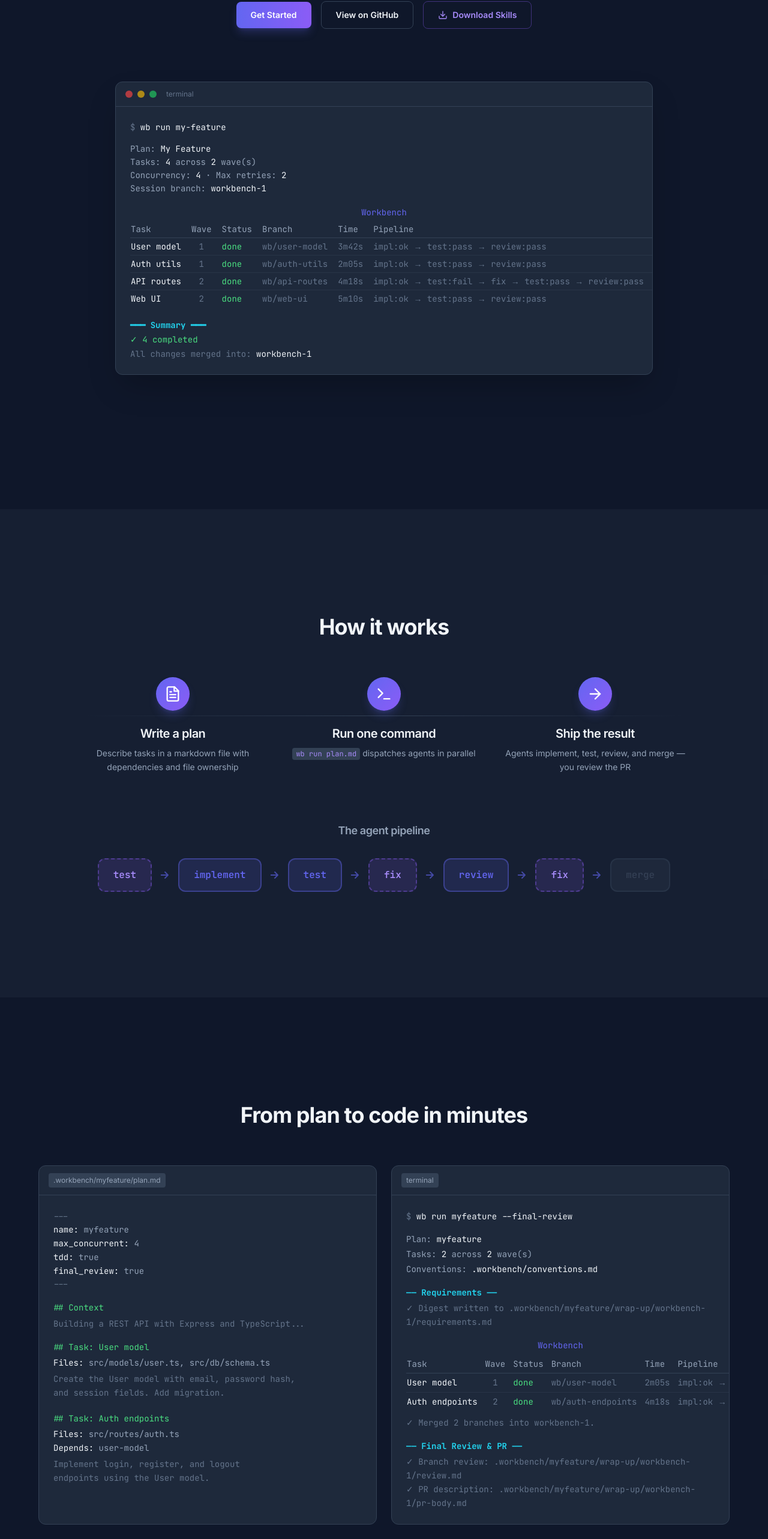
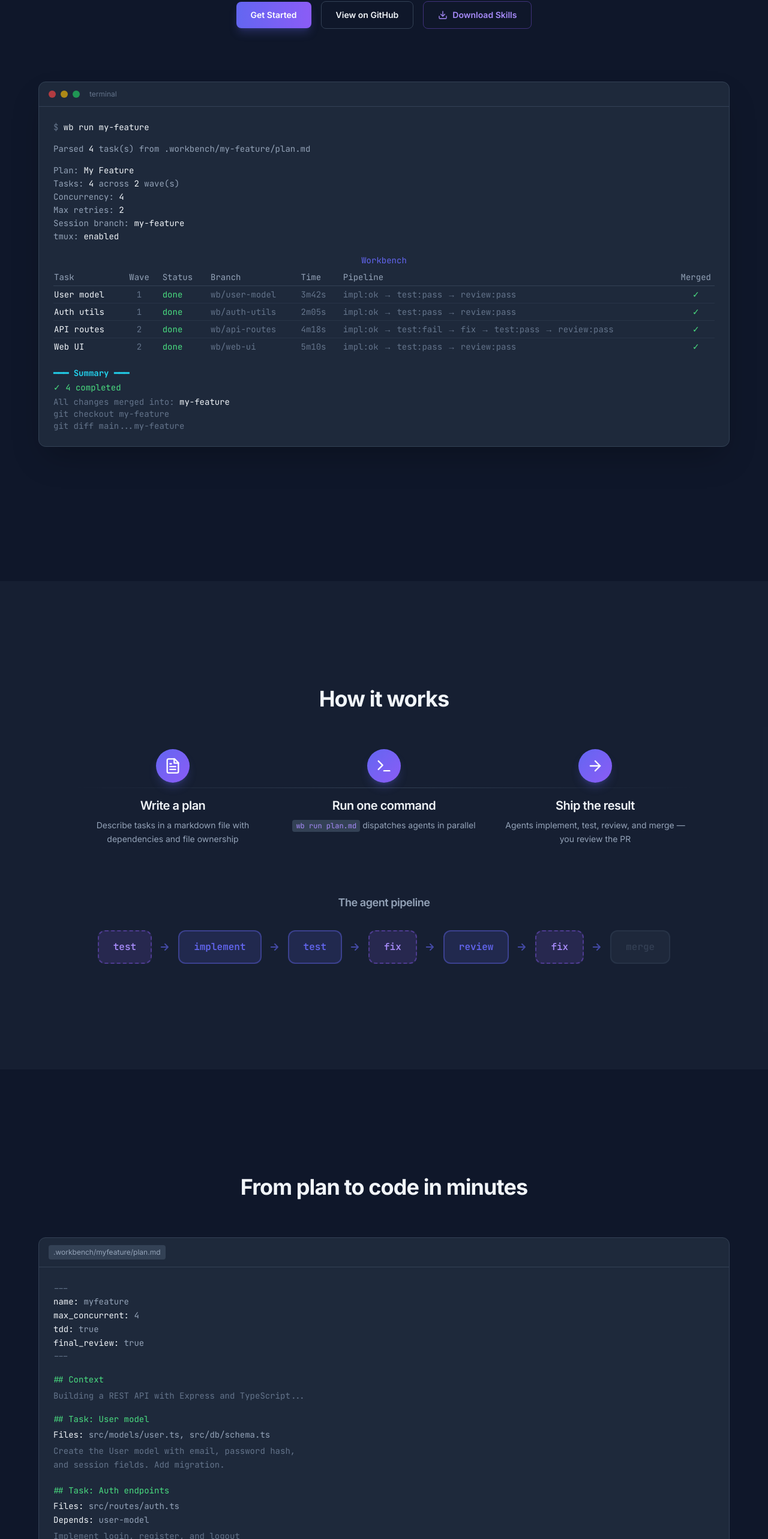
Before and after one commit to duncankmckinnon/wbcli-web, a Next.js app: page / in a window 1280 px wide. Shown: the part 1329-3895 px from the top of the page at 60% size. Built offline with nearby package versions, Linux system fonts and the light colour scheme; no server answers.

Commit message:
hero page updates

```diff
--- a/components/landing/code-example.tsx
+++ b/components/landing/code-example.tsx
@@ -8,8 +8,8 @@ export function CodeExample() {
           </h2>
         </div>
 
-        <div className="mt-16 grid grid-cols-1 gap-6 lg:grid-cols-2">
-          {/* Left panel — plan with frontmatter */}
+        <div className="mt-16 grid grid-cols-1 gap-6">
+          {/* Top panel — plan with frontmatter */}
           <div className="overflow-hidden rounded-xl border border-brand-bg-tertiary bg-brand-bg-secondary">
             <div className="flex items-center border-b border-brand-bg-tertiary px-4 py-3">
               <span className="rounded bg-brand-bg-tertiary px-2 py-1 text-xs text-brand-text-secondary">
@@ -77,7 +77,7 @@ export function CodeExample() {
             </div>
           </div>
 
-          {/* Right panel — terminal */}
+          {/* Bottom panel — terminal */}
           <div className="overflow-hidden rounded-xl border border-brand-bg-tertiary bg-brand-bg-secondary">
             <div className="flex items-center border-b border-brand-bg-tertiary px-4 py-3">
               <span className="rounded bg-brand-bg-tertiary px-2 py-1 text-xs text-brand-text-secondary">
@@ -90,20 +90,25 @@ export function CodeExample() {
                 <span className="text-brand-text-primary">wb run myfeature --final-review</span>
               </div>
 
-              <div className="mt-4 space-y-0.5 text-brand-text-secondary">
-                <div>Plan: <span className="text-brand-text-primary">myfeature</span></div>
-                <div>Tasks: <span className="text-brand-text-primary">2</span> across <span className="text-brand-text-primary">2</span> wave(s)</div>
-                <div>Conventions: <span className="text-brand-text-primary">.workbench/conventions.md</span></div>
+              <div className="mt-4 text-brand-text-secondary">
+                Parsed <span className="text-brand-text-primary">2</span> task(s) from .workbench/myfeature/plan.md
+              </div>
+              <div className="mt-2 space-y-0.5 text-brand-text-muted">
+                <div>{"  "}1. User model <span className="text-brand-text-secondary">(src/models/user.ts, src/db/schema.ts)</span></div>
+                <div>{"  "}2. Auth endpoints <span className="text-brand-text-secondary">(src/routes/auth.ts)</span></div>
               </div>
 
-              <div className="mt-4">
-                <div className="text-cyan-400 font-bold">—— Requirements ——</div>
-                <div className="mt-1 text-brand-text-muted">
-                  ✓ Digest written to .workbench/myfeature/wrap-up/workbench-1/requirements.md
-                </div>
+              <div className="mt-4 space-y-0.5 text-brand-text-secondary">
+                <div>Plan: <span className="text-brand-text-primary">My Feature</span></div>
+                <div>Tasks: <span className="text-brand-text-primary">2</span> across <span className="text-brand-text-primary">2</span> wave(s)</div>
+                <div>Concurrency: <span className="text-brand-text-primary">4</span></div>
+                <div>Max retries: <span className="text-brand-text-primary">2</span></div>
+                <div>Repo: <span className="text-brand-text-primary">~/code/myfeature</span></div>
+                <div>Session branch: <span className="text-brand-text-primary">myfeature</span></div>
+                <div>tmux: <span className="text-brand-text-primary">enabled</span></div>
               </div>
 
-              <div className="mt-4">
+              <div className="mt-5">
                 <div className="text-brand-accent-primary text-center mb-1">Workbench</div>
                 <table className="w-full text-left whitespace-nowrap">
                   <thead>
@@ -124,7 +129,7 @@ export function CodeExample() {
                       <td className="py-1 pr-3 text-green-400">done</td>
                       <td className="py-1 pr-3 text-brand-text-muted">wb/user-model</td>
                       <td className="py-1 pr-3 text-brand-text-muted">2m05s</td>
-                      <td className="py-1 pr-3 text-brand-text-muted">impl:ok → test:pass → review:pass</td>
+                      <td className="py-1 pr-3 text-brand-text-muted">test:fail → impl:ok → test:pass → review:pass</td>
                       <td className="py-1 text-green-400 text-center">✓</td>
                     </tr>
                     <tr>
@@ -133,24 +138,55 @@ export function CodeExample() {
                       <td className="py-1 pr-3 text-green-400">done</td>
                       <td className="py-1 pr-3 text-brand-text-muted">wb/auth-endpoints</td>
                       <td className="py-1 pr-3 text-brand-text-muted">4m18s</td>
-                      <td className="py-1 pr-3 text-brand-text-muted">impl:ok → test:fail → fix → test:pass → review:pass</td>
+                      <td className="py-1 pr-3 text-brand-text-muted">test:fail → impl:ok → test:fail → fix → test:pass → review:pass</td>
                       <td className="py-1 text-green-400 text-center">✓</td>
                     </tr>
                   </tbody>
                 </table>
-                <div className="mt-2 text-brand-text-muted">
-                  {"  "}✓ Merged 2 branches into workbench-1.
-                </div>
               </div>
 
-              <div className="mt-4">
-                <div className="text-cyan-400 font-bold">—— Final Review & PR ——</div>
+              <div className="mt-5">
+                <div className="text-cyan-400 font-bold">━━━ Summary ━━━</div>
+                <div className="mt-1 text-green-400">{"  "}✓ 2 completed</div>
                 <div className="mt-1 text-brand-text-muted">
-                  ✓ Branch review: .workbench/myfeature/wrap-up/workbench-1/review.md
+                  All changes merged into: <span className="text-brand-text-primary">myfeature</span>
                 </div>
-                <div className="text-brand-text-muted">
-                  ✓ PR description: .workbench/myfeature/wrap-up/workbench-1/pr-body.md
-                </div>
+                <div className="text-brand-text-muted">{"  "}git checkout myfeature</div>
+                <div className="text-brand-text-muted">{"  "}git diff main...myfeature</div>
+              </div>
+
+              <div className="mt-5">
+                <div className="text-brand-accent-primary text-center mb-1">Post-task agents</div>
+                <table className="w-full text-left whitespace-nowrap">
+                  <thead>
+                    <tr className="border-b border-brand-bg-tertiary text-brand-text-secondary">
+                      <th className="py-1 pr-3 font-normal">Agent</th>
+                      <th className="py-1 pr-3 font-normal">Status</th>
+                      <th className="py-1 pr-3 font-normal">Time</th>
+                      <th className="py-1 font-normal">Output / Note</th>
+                    </tr>
+                  </thead>
+                  <tbody>
+                    <tr className="border-b border-brand-bg-tertiary/50">
+                      <td className="py-1 pr-3 text-brand-text-primary">Summarizer</td>
+                      <td className="py-1 pr-3 text-green-400">done</td>
+                      <td className="py-1 pr-3 text-brand-text-muted">1m40s</td>
+                      <td className="py-1 text-brand-text-muted">.workbench/myfeature/wrap-up/myfeature/requirements.md</td>
+                    </tr>
+                    <tr className="border-b border-brand-bg-tertiary/50">
+                      <td className="py-1 pr-3 text-brand-text-primary">Branch reviewer</td>
+                      <td className="py-1 pr-3 text-green-400">done</td>
+                      <td className="py-1 pr-3 text-brand-text-muted">3m20s</td>
+                      <td className="py-1 text-brand-text-muted">.workbench/myfeature/wrap-up/myfeature/review.md</td>
+                    </tr>
+                    <tr>
+                      <td className="py-1 pr-3 text-brand-text-primary">PR writer</td>
+                      <td className="py-1 pr-3 text-green-400">done</td>
+                      <td className="py-1 pr-3 text-brand-text-muted">0m52s</td>
+                      <td className="py-1 text-brand-text-muted">https://github.com/you/myfeature/pull/42</td>
+                    </tr>
+                  </tbody>
+                </table>
               </div>
             </div>
           </div>
--- a/components/landing/features.tsx
+++ b/components/landing/features.tsx
@@ -1,4 +1,18 @@
 const features = [
+  {
+    icon: (
+      <svg xmlns="http://www.w3.org/2000/svg" width="24" height="24" viewBox="0 0 24 24" fill="none" stroke="currentColor" strokeWidth="2" strokeLinecap="round" strokeLinejoin="round">
+        <path d="m12 3-1.9 5.8a2 2 0 0 1-1.3 1.3L3 12l5.8 1.9a2 2 0 0 1 1.3 1.3L12 21l1.9-5.8a2 2 0 0 1 1.3-1.3L21 12l-5.8-1.9a2 2 0 0 1-1.3-1.3L12 3Z" />
+        <path d="M5 3v4" />
+        <path d="M19 17v4" />
+        <path d="M3 5h4" />
+        <path d="M17 19h4" />
+      </svg>
+    ),
+    title: "Agent Skills",
+    description:
+      "Bundled skills let your agent develop plans and guide the whole process — install workbench, write plans, configure agents, and generate conventions",
+  },
   {
     icon: (
       <svg xmlns="http://www.w3.org/2000/svg" width="24" height="24" viewBox="0 0 24 24" fill="none" stroke="currentColor" strokeWidth="2" strokeLinecap="round" strokeLinejoin="round">
@@ -15,41 +29,6 @@ const features = [
   {
     icon: (
       <svg xmlns="http://www.w3.org/2000/svg" width="24" height="24" viewBox="0 0 24 24" fill="none" stroke="currentColor" strokeWidth="2" strokeLinecap="round" strokeLinejoin="round">
-        <path d="M22 12h-4l-3 9L9 3l-3 9H2" />
-      </svg>
-    ),
-    title: "Parallel Execution",
-    description:
-      "Independent tasks run simultaneously in isolated git worktrees, ordered into waves by their dependencies",
-  },
-  {
-    icon: (
-      <svg xmlns="http://www.w3.org/2000/svg" width="24" height="24" viewBox="0 0 24 24" fill="none" stroke="currentColor" strokeWidth="2" strokeLinecap="round" strokeLinejoin="round">
-        <path d="M14.5 2H6a2 2 0 0 0-2 2v16a2 2 0 0 0 2 2h12a2 2 0 0 0 2-2V7.5L14.5 2z" />
-        <polyline points="14 2 14 8 20 8" />
-        <path d="m9 15 2 2 4-4" />
-      </svg>
-    ),
-    title: "TDD Mode",
-    description:
-      "Tests first, implementation second — built into the pipeline",
-  },
-  {
-    icon: (
-      <svg xmlns="http://www.w3.org/2000/svg" width="24" height="24" viewBox="0 0 24 24" fill="none" stroke="currentColor" strokeWidth="2" strokeLinecap="round" strokeLinejoin="round">
-        <path d="M4 19.5A2.5 2.5 0 0 1 6.5 17H20" />
-        <path d="M6.5 2H20v20H6.5A2.5 2.5 0 0 1 4 19.5v-15A2.5 2.5 0 0 1 6.5 2z" />
-        <path d="M9 7h7" />
-        <path d="M9 11h7" />
-      </svg>
-    ),
-    title: "Shared Conventions",
-    description:
-      "One conventions file at .workbench/conventions.md every plan inherits — house style for every agent",
-  },
-  {
-    icon: (
-      <svg xmlns="http://www.w3.org/2000/svg" width="24" height="24" viewBox="0 0 24 24" fill="none" stroke="currentColor" strokeWidth="2" strokeLinecap="round" strokeLinejoin="round">
         <path d="M9 11l3 3L22 4" />
         <path d="M21 12v7a2 2 0 0 1-2 2H5a2 2 0 0 1-2-2V5a2 2 0 0 1 2-2h11" />
       </svg>
@@ -57,6 +36,16 @@ const features = [
     title: "Automated Review & PRs",
     description:
       "Requirements digest up front, branch review at the end, and a polished pull request description on completion",
+  },
+  {
+    icon: (
+      <svg xmlns="http://www.w3.org/2000/svg" width="24" height="24" viewBox="0 0 24 24" fill="none" stroke="currentColor" strokeWidth="2" strokeLinecap="round" strokeLinejoin="round">
+        <path d="M22 12h-4l-3 9L9 3l-3 9H2" />
+      </svg>
+    ),
+    title: "Parallel Execution",
+    description:
+      "Independent tasks run simultaneously in isolated git worktrees, ordered into waves by their dependencies",
   },
   {
     icon: (
@@ -74,22 +63,53 @@ const features = [
       <svg xmlns="http://www.w3.org/2000/svg" width="24" height="24" viewBox="0 0 24 24" fill="none" stroke="currentColor" strokeWidth="2" strokeLinecap="round" strokeLinejoin="round">
         <path d="M14.5 2H6a2 2 0 0 0-2 2v16a2 2 0 0 0 2 2h12a2 2 0 0 0 2-2V7.5L14.5 2z" />
         <polyline points="14 2 14 8 20 8" />
+        <path d="m9 15 2 2 4-4" />
+      </svg>
+    ),
+    title: "TDD Mode",
+    description:
+      "Tests first, implementation second — built into the pipeline",
+  },
+  {
+    icon: (
+      <svg xmlns="http://www.w3.org/2000/svg" width="24" height="24" viewBox="0 0 24 24" fill="none" stroke="currentColor" strokeWidth="2" strokeLinecap="round" strokeLinejoin="round">
+        <path d="M14.5 2H6a2 2 0 0 0-2 2v16a2 2 0 0 0 2 2h12a2 2 0 0 0 2-2V7.5L14.5 2z" />
+        <polyline points="14 2 14 8 20 8" />
         <path d="M10 13h4" />
         <path d="M10 17h4" />
       </svg>
     ),
     title: "Plans by Name",
-    description:
-      "Reference a plan by name with wb run myfeature — frontmatter configures the run and every artifact lives in .workbench/myfeature/",
+    description: (
+      <>
+        Reference plans by name during runs (
+        <span className="whitespace-nowrap">wb run &lt;plan-name&gt;</span>) —
+        frontmatter configures the run, and every artifact lives in{" "}
+        <span className="whitespace-nowrap">.workbench/&lt;plan-name&gt;/</span>
+      </>
+    ),
   },
   {
     icon: (
       <svg xmlns="http://www.w3.org/2000/svg" width="24" height="24" viewBox="0 0 24 24" fill="none" stroke="currentColor" strokeWidth="2" strokeLinecap="round" strokeLinejoin="round">
-        <path d="M7 16V4M17 8v12" />
-        <path d="M3 12h4" />
-        <path d="M17 12h4" />
-        <path d="m7 4-3 4 3 4" />
-        <path d="m17 20 3-4-3-4" />
+        <path d="M4 19.5A2.5 2.5 0 0 1 6.5 17H20" />
+        <path d="M6.5 2H20v20H6.5A2.5 2.5 0 0 1 4 19.5v-15A2.5 2.5 0 0 1 6.5 2z" />
+        <path d="M9 7h7" />
+        <path d="M9 11h7" />
+      </svg>
+    ),
+    title: "Shared Conventions",
+    description:
+      "Add or generate a conventions.md in your .workbench folder so every plan inherits the same instructions for style, formatting, and more",
+  },
+  {
+    icon: (
+      <svg xmlns="http://www.w3.org/2000/svg" width="24" height="24" viewBox="0 0 24 24" fill="none" stroke="currentColor" strokeWidth="2" strokeLinecap="round" strokeLinejoin="round">
+        <circle cx="6" cy="6" r="3" />
+        <circle cx="18" cy="6" r="3" />
+        <circle cx="6" cy="18" r="3" />
+        <path d="M6 9v6" />
+        <path d="M18 9c0 6-6 9-9 9" />
       </svg>
     ),
     title: "Auto-Merge",
--- a/components/landing/hero.tsx
+++ b/components/landing/hero.tsx
@@ -87,7 +87,7 @@ export function Hero() {
       </div>
 
       {/* Terminal mockup */}
-      <div className="hero-fade mx-auto mt-16 max-w-4xl">
+      <div className="hero-fade mx-auto mt-16 max-w-6xl">
         <div className="overflow-hidden rounded-xl border border-brand-bg-tertiary bg-brand-bg-secondary shadow-2xl">
           {/* Terminal header */}
           <div className="flex items-center gap-2 border-b border-brand-bg-tertiary px-4 py-3">
@@ -104,12 +104,19 @@ export function Hero() {
               <span className="text-brand-text-muted">$</span> wb run my-feature
             </div>
 
+            {/* Parsed */}
+            <div className="mt-4 text-brand-text-secondary">
+              Parsed <span className="text-brand-text-primary">4</span> task(s) from .workbench/my-feature/plan.md
+            </div>
+
             {/* Plan info */}
             <div className="mt-4 space-y-0.5 text-brand-text-secondary">
               <div>Plan: <span className="text-brand-text-primary">My Feature</span></div>
               <div>Tasks: <span className="text-brand-text-primary">4</span> across <span className="text-brand-text-primary">2</span> wave(s)</div>
-              <div>Concurrency: <span className="text-brand-text-primary">4</span> · Max retries: <span className="text-brand-text-primary">2</span></div>
-              <div>Session branch: <span className="text-brand-text-primary">workbench-1</span></div>
+              <div>Concurrency: <span className="text-brand-text-primary">4</span></div>
+              <div>Max retries: <span className="text-brand-text-primary">2</span></div>
+              <div>Session branch: <span className="text-brand-text-primary">my-feature</span></div>
+              <div>tmux: <span className="text-brand-text-primary">enabled</span></div>
             </div>
 
             {/* Run table */}
@@ -173,8 +180,10 @@ export function Hero() {
               <div className="text-cyan-400 font-bold">━━━ Summary ━━━</div>
               <div className="mt-1 text-green-400">{"  "}✓ 4 completed</div>
               <div className="mt-1 text-brand-text-muted">
-                All changes merged into: <span className="text-brand-text-primary">workbench-1</span>
+                All changes merged into: <span className="text-brand-text-primary">my-feature</span>
               </div>
+              <div className="text-brand-text-muted">{"  "}git checkout my-feature</div>
+              <div className="text-brand-text-muted">{"  "}git diff main...my-feature</div>
             </div>
           </div>
         </div>
```
